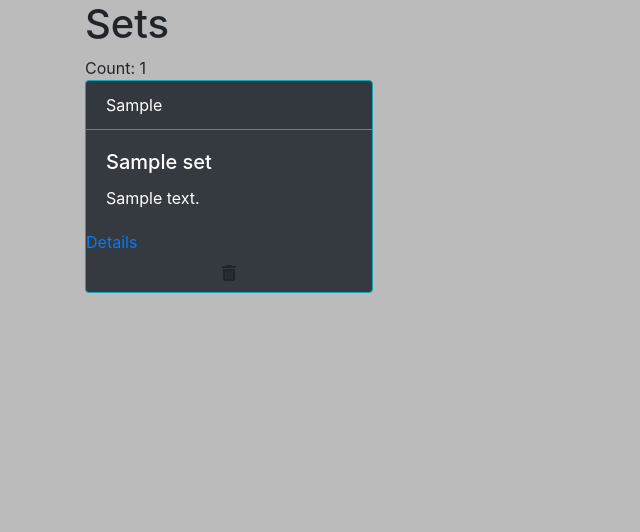
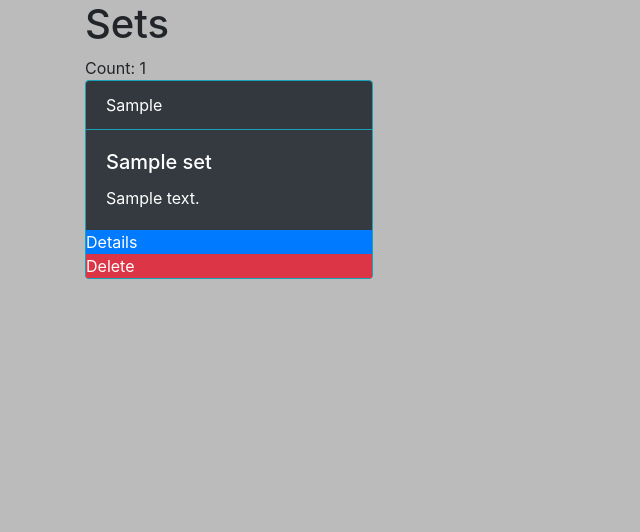
Before and after one commit to seungholee-dev/cardalog, a Django app: page /sets/list/ in a window 1280 px wide. Shown: the part 56-588 px from the top of the page, without its empty margins (0-640 px from the left). Run offline with Django 3.2, Linux system fonts and the light colour scheme; tables that the repository leaves empty hold one stand-in row (values such as "Sample post"); some libraries are stand-ins or nearby versions.

Commit message:
Change style of Detail and Delete button

```diff
--- a/cardalog/sets/templates/set_list.html
+++ b/cardalog/sets/templates/set_list.html
@@ -15,8 +15,8 @@
                     <h5 class="card-title">{{ set.title }}</h5>
                     <p class="card-text">{{set.description}}</p>
                 </div>
-                <a href="{% url 'set-detail' set.id %}">Details</a>
-                <a href="{% url 'set-delete' set.id%}" class="btn"><i class="fa fa-trash"></i></a>
+                <a href="{% url 'set-detail' set.id %}" class="btn-primary">Details</a>
+                <a href="{% url 'set-delete' set.id%}" class="btn-danger">Delete</a>
             </div>
         {% endfor %}
 
```
